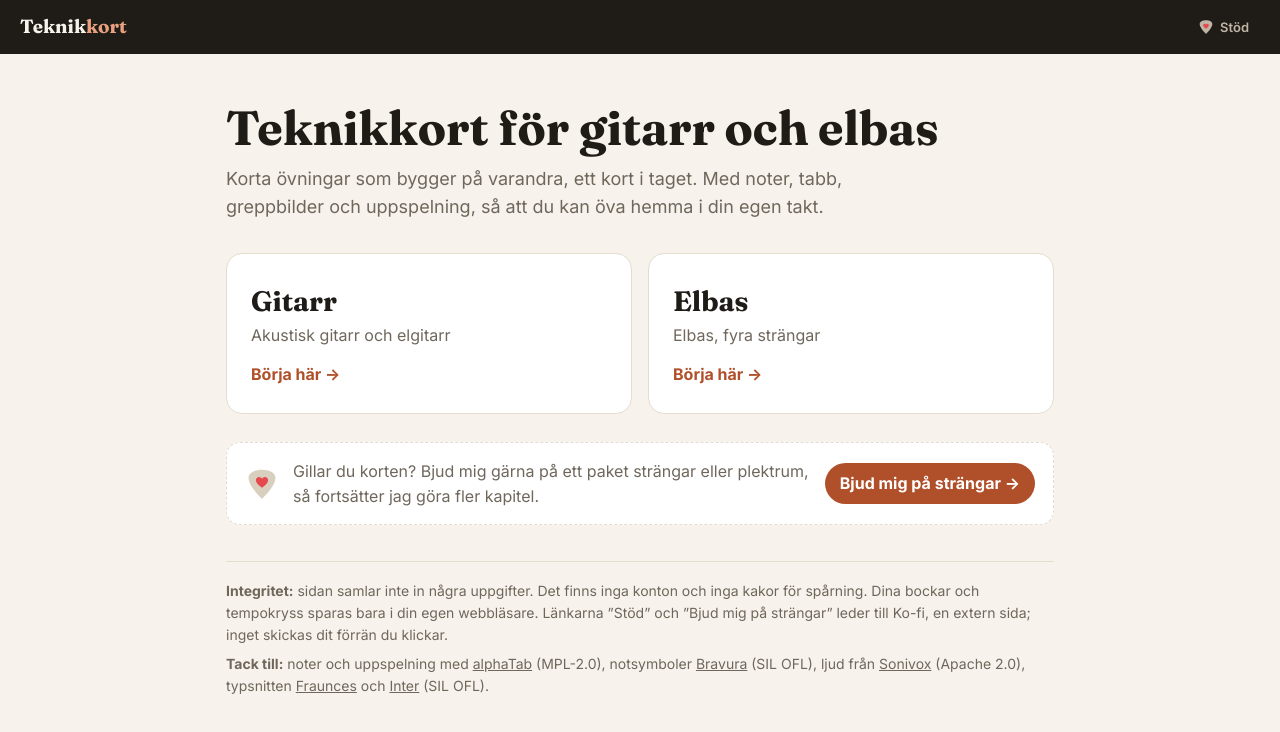
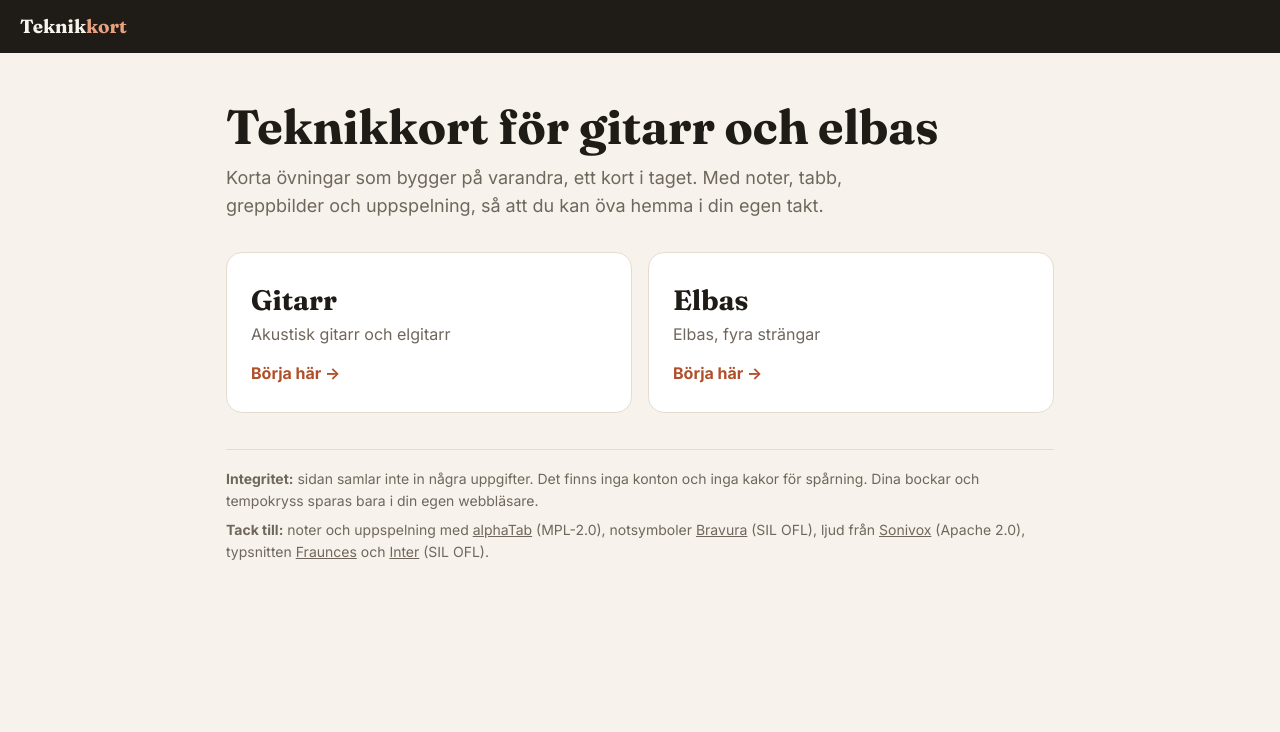
Before and after one commit to cjlundgren/gitarrteknik, a plain HTML site: page index.html in a window 1280 px wide. Drawn offline with Linux system fonts and the light colour scheme.

Commit message:
Publicera 2026-10-12

```diff
--- a/index.html
+++ b/index.html
@@ -55,7 +55,7 @@ h1 { margin: 0 0 10px; font-family: var(--serif); font-size: clamp(32px, 6vw, 48
 </style>
 </head>
 <body>
-<header class="topbar"><div class="brand">Teknik<span>kort</span></div><a class="stod" href="https://ko-fi.com/gitarrteknik" target="_blank" rel="noopener noreferrer" referrerpolicy="no-referrer" title="Bjud på strängar eller plektrum"><svg viewBox="0 0 24 24" width="16" height="16" aria-hidden="true"><path fill="currentColor" d="M12 22.5C8 18.5 2.5 12.5 2.5 7.6 2.5 4.3 6.7 2 12 2s9.5 2.3 9.5 5.6c0 4.9-5.5 10.9-9.5 14.9z"/><path fill="#e5484d" d="M12 14.6c-2.6-2-4.3-3.5-4.3-5.3 0-1.3 1-2.3 2.2-2.3.9 0 1.6.5 2.1 1.3.5-.8 1.2-1.3 2.1-1.3 1.2 0 2.2 1 2.2 2.3 0 1.8-1.7 3.3-4.3 5.3z"/></svg><span>Stöd</span></a></header>
+<header class="topbar"><div class="brand">Teknik<span>kort</span></div></header>
 <main>
   <h1>Teknikkort för gitarr och elbas</h1>
   <p class="ingress">Korta övningar som bygger på varandra, ett kort i taget. Med noter, tabb, greppbilder
@@ -74,10 +74,10 @@ h1 { margin: 0 0 10px; font-family: var(--serif); font-size: clamp(32px, 6vw, 48
     </a>
   </nav>
 
-  <div class="donation"><span class="donation-ikon"><svg viewBox="0 0 24 24" width="34" height="34" aria-hidden="true"><path fill="currentColor" d="M12 22.5C8 18.5 2.5 12.5 2.5 7.6 2.5 4.3 6.7 2 12 2s9.5 2.3 9.5 5.6c0 4.9-5.5 10.9-9.5 14.9z"/><path fill="#e5484d" d="M12 14.6c-2.6-2-4.3-3.5-4.3-5.3 0-1.3 1-2.3 2.2-2.3.9 0 1.6.5 2.1 1.3.5-.8 1.2-1.3 2.1-1.3 1.2 0 2.2 1 2.2 2.3 0 1.8-1.7 3.3-4.3 5.3z"/></svg></span><span class="donation-text">Gillar du korten? Bjud mig gärna på ett paket strängar eller plektrum, så fortsätter jag göra fler kapitel.</span><a class="donation-knapp" href="https://ko-fi.com/gitarrteknik" target="_blank" rel="noopener noreferrer" referrerpolicy="no-referrer">Bjud mig på strängar →</a></div>
+
   <section class="info">
     <p><strong>Integritet:</strong> sidan samlar inte in några uppgifter. Det finns inga konton och inga
-      kakor för spårning. Dina bockar och tempokryss sparas bara i din egen webbläsare. Länkarna &rdquo;Stöd&rdquo; och &rdquo;Bjud mig på strängar&rdquo; leder till Ko-fi, en extern sida; inget skickas dit förrän du klickar.</p>
+      kakor för spårning. Dina bockar och tempokryss sparas bara i din egen webbläsare.</p>
     <p><strong>Tack till:</strong> noter och uppspelning med
       <a href="lib/alphatab/LICENSE.txt">alphaTab</a> (MPL-2.0), notsymboler
       <a href="lib/alphatab/font/Bravura-OFL.txt">Bravura</a> (SIL OFL), ljud från
```
Also changed, not shown: bas.html (+1 -1 lines), gitarr.html (+1 -1 lines).
